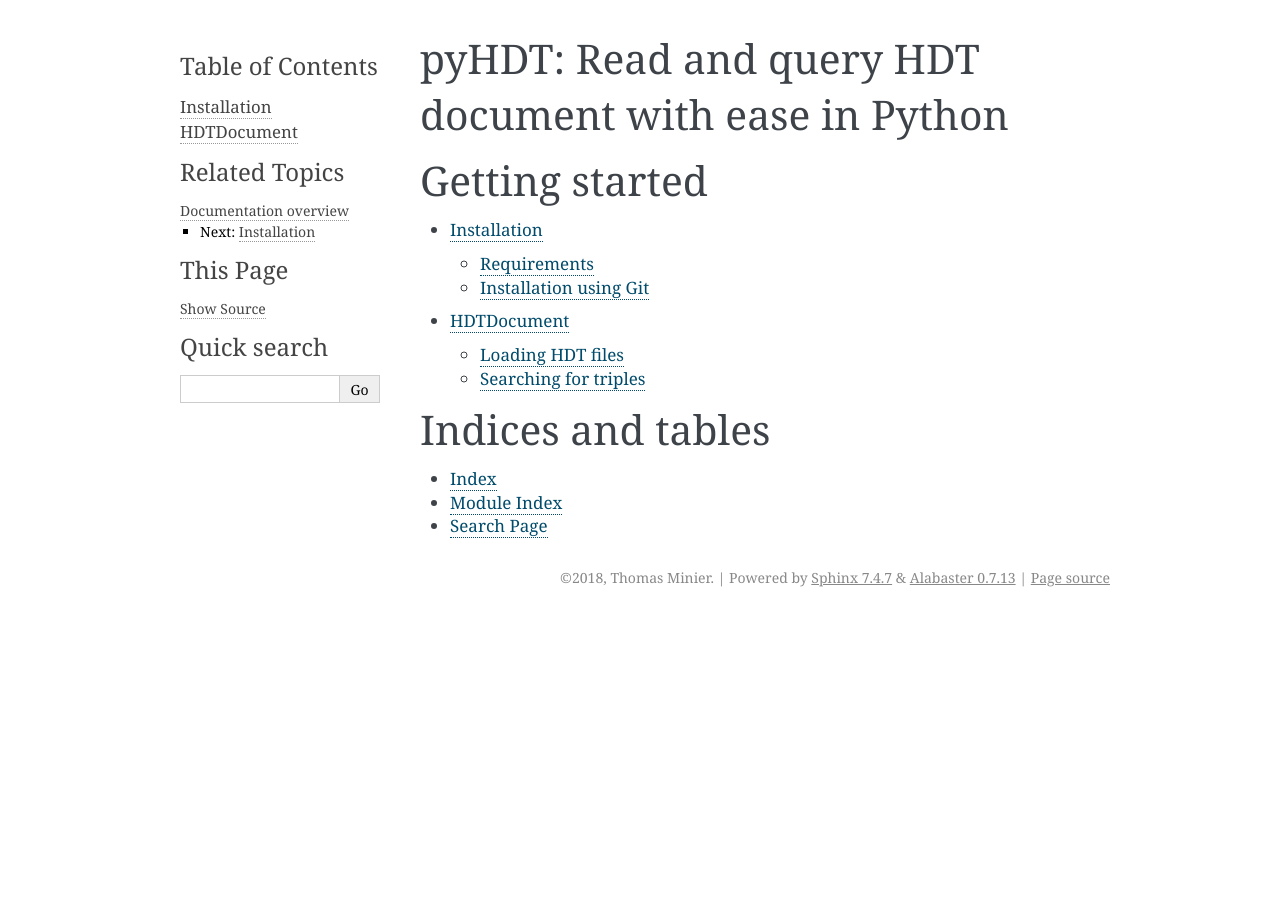
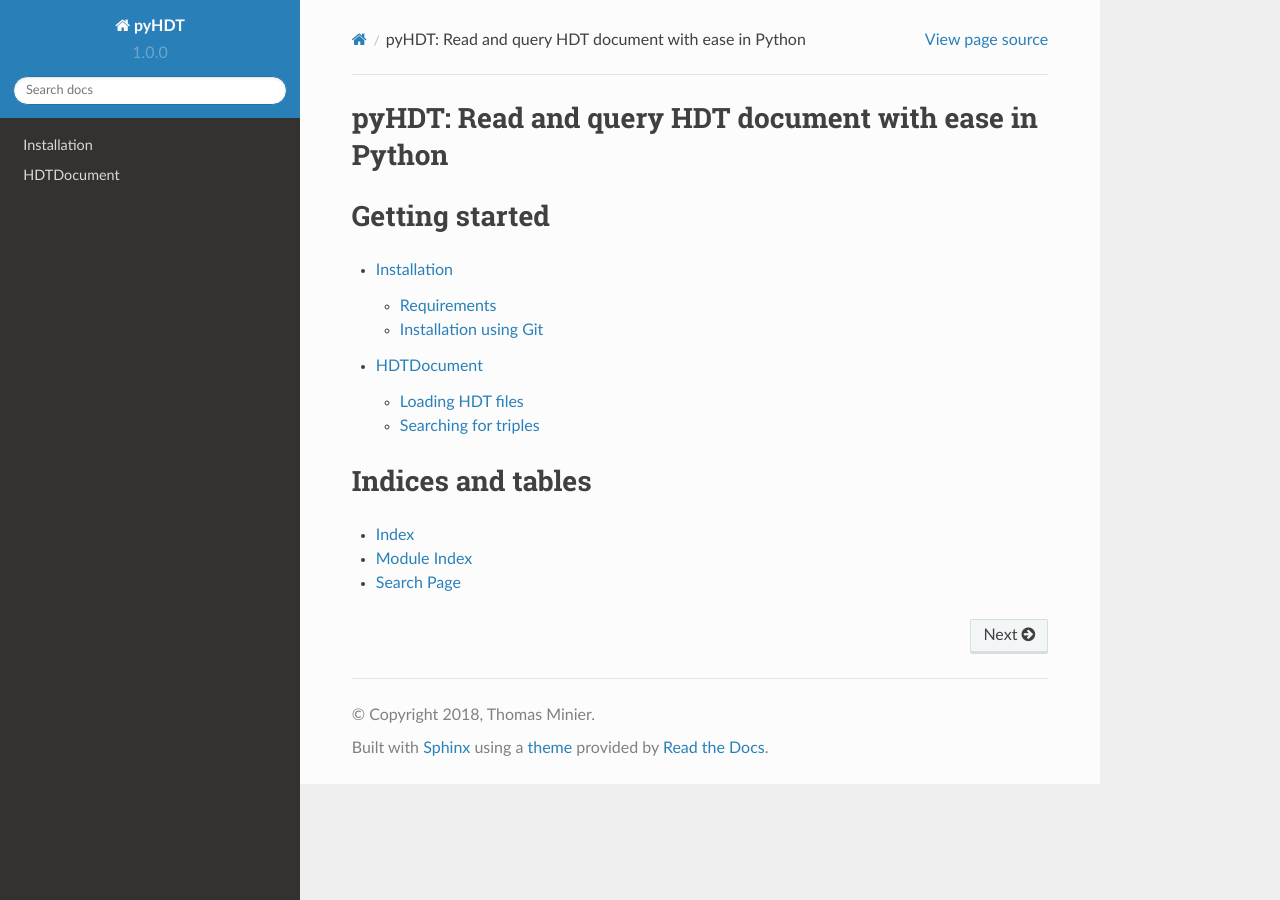
Before and after one commit to RDFLib/rdflib-hdt, a Sphinx documentation site: the page built from docs/source/index.rst, in a window 1280 px wide. Built offline with Sphinx 7.4.7 and the Read the Docs theme 2.0.0, drawn with Linux system fonts in a browser that asks for light colours.

Commit message:
add read the doc badge & theme

```diff
--- a/docs/source/conf.py
+++ b/docs/source/conf.py
@@ -83,7 +83,7 @@ todo_include_todos = False
 # The theme to use for HTML and HTML Help pages.  See the documentation for
 # a list of builtin themes.
 #
-html_theme = 'alabaster'
+html_theme = 'sphinx_rtd_theme'
 
 # Theme options are theme-specific and customize the look and feel of a theme
 # further.  For a list of options available for each theme, see the
```
Also changed, not shown: README.md (+1 -1 lines).
